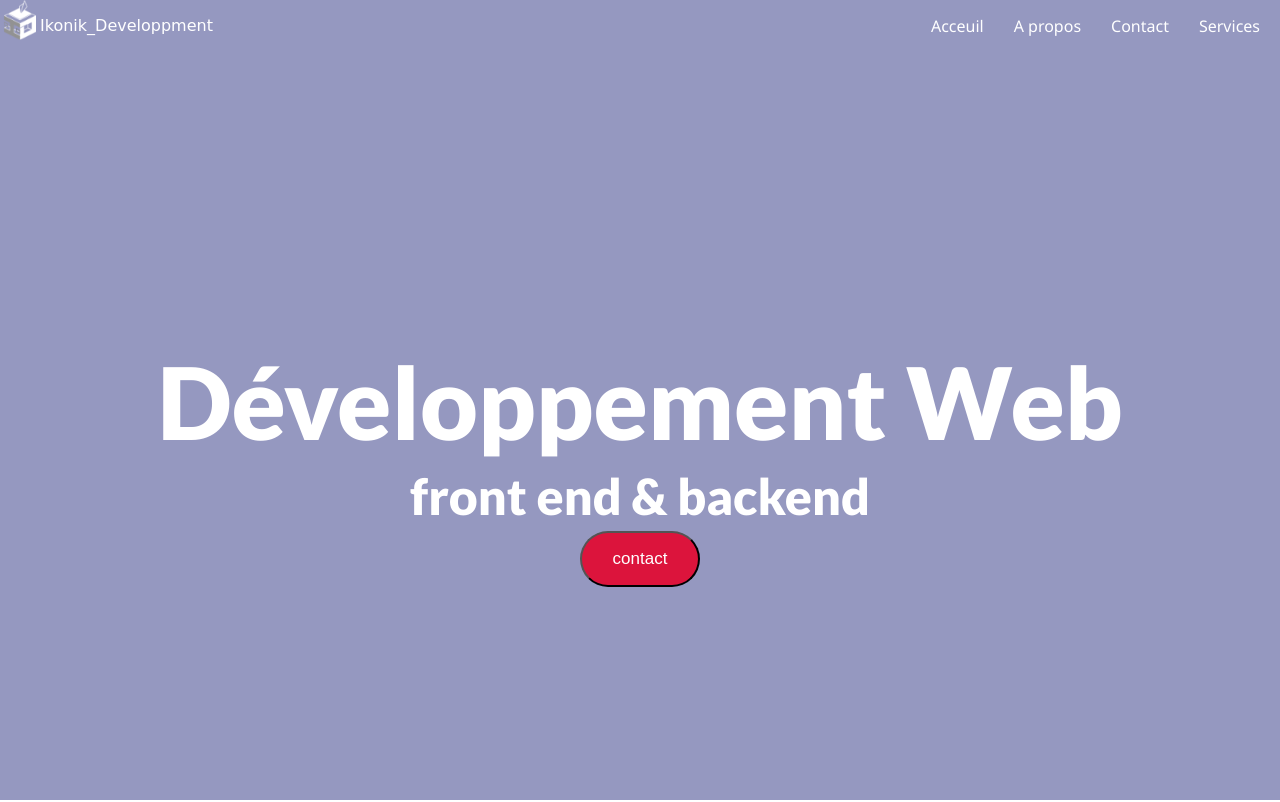
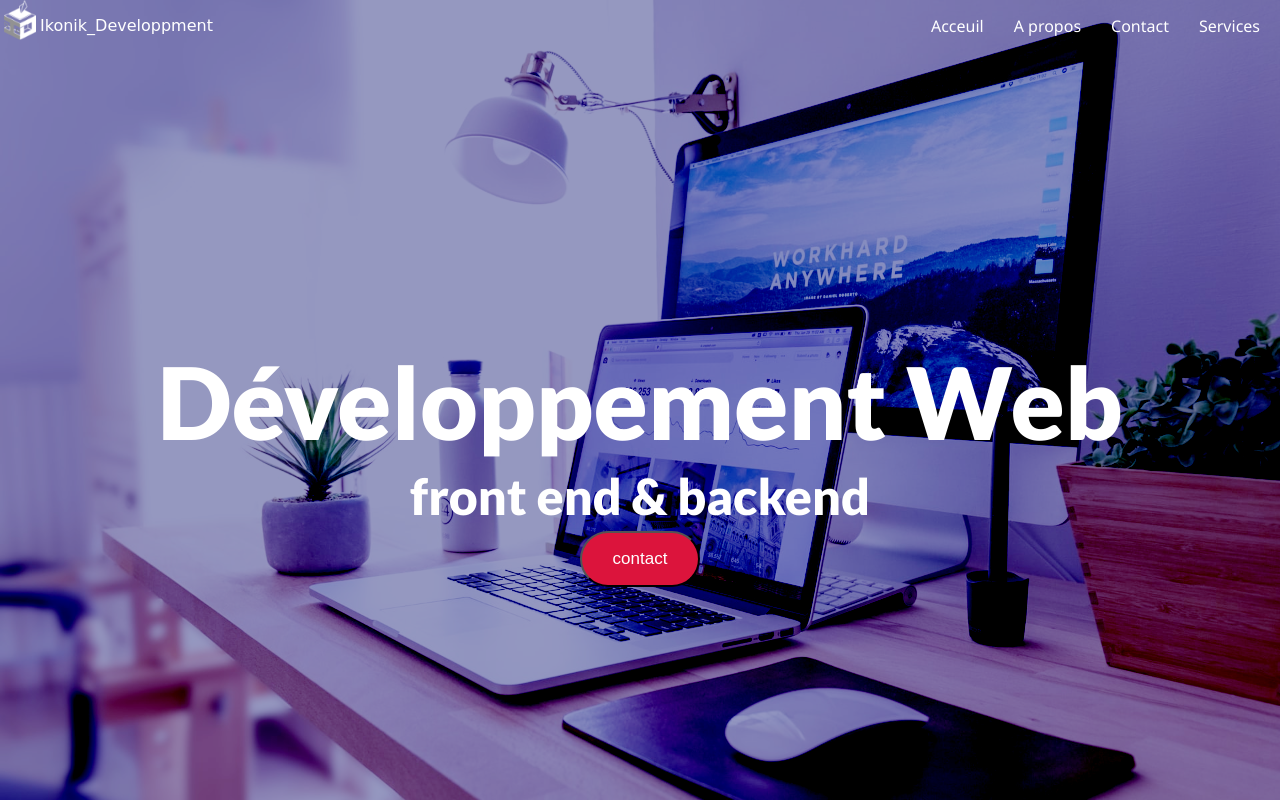
Before and after one commit to Ikonik-Dev/Site_flexbox, a plain HTML site: page index.html in a window 1280 px wide. Shown: the top 802 px of the page. Drawn offline with Linux system fonts and the light colour scheme; the site is published under a folder, as on GitHub Pages, so addresses that start at the root find nothing; a web font is replaced by a local one.

Commit message:
changement URL image hero

```diff
--- a/assets/styles/racine.css
+++ b/assets/styles/racine.css
@@ -16,7 +16,7 @@ h3,p{
 .hero{
     height: 100vh;
     width: 100vw;
-    background-image: url(/assets/img/banniere-accueil.jpg);
+    background-image: url(../img/banniere-accueil.jpg);
     background-color: #9598c0;
     background-blend-mode:color-burn;
     background-size: cover;
```
